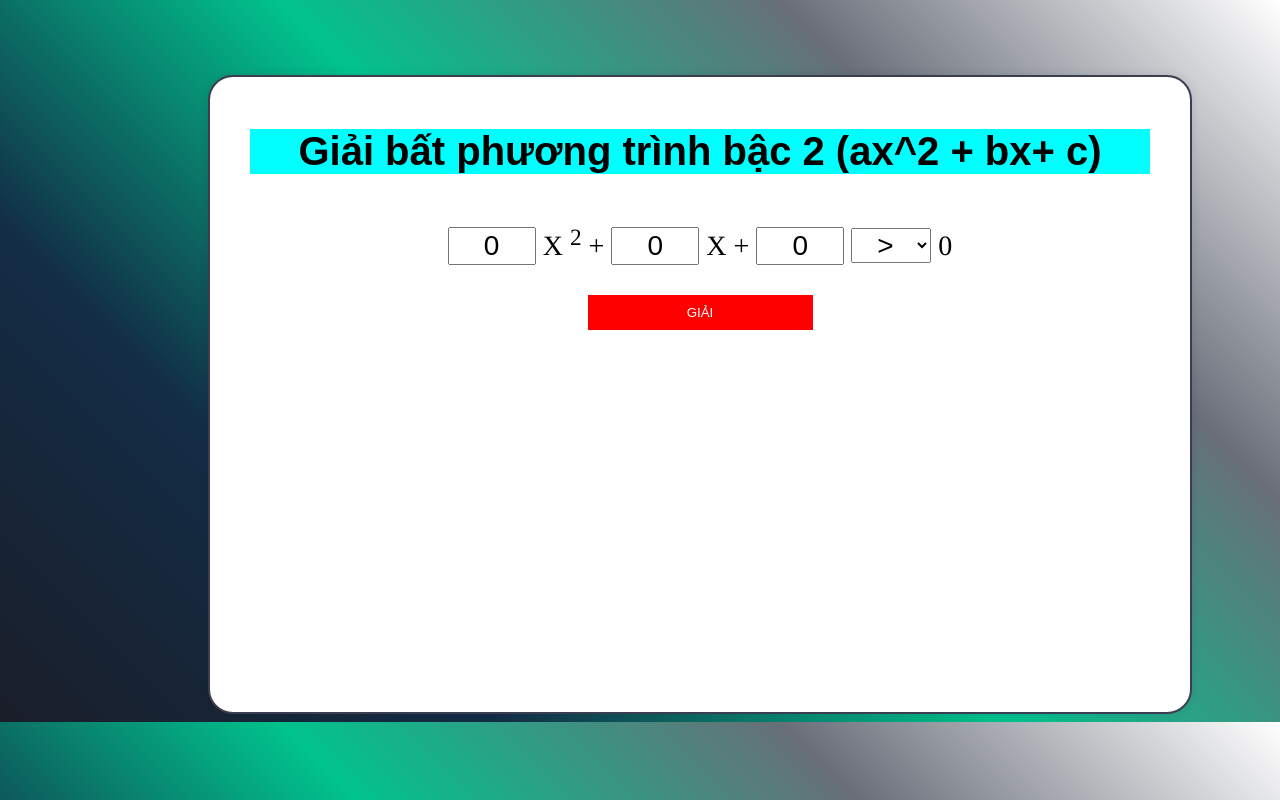
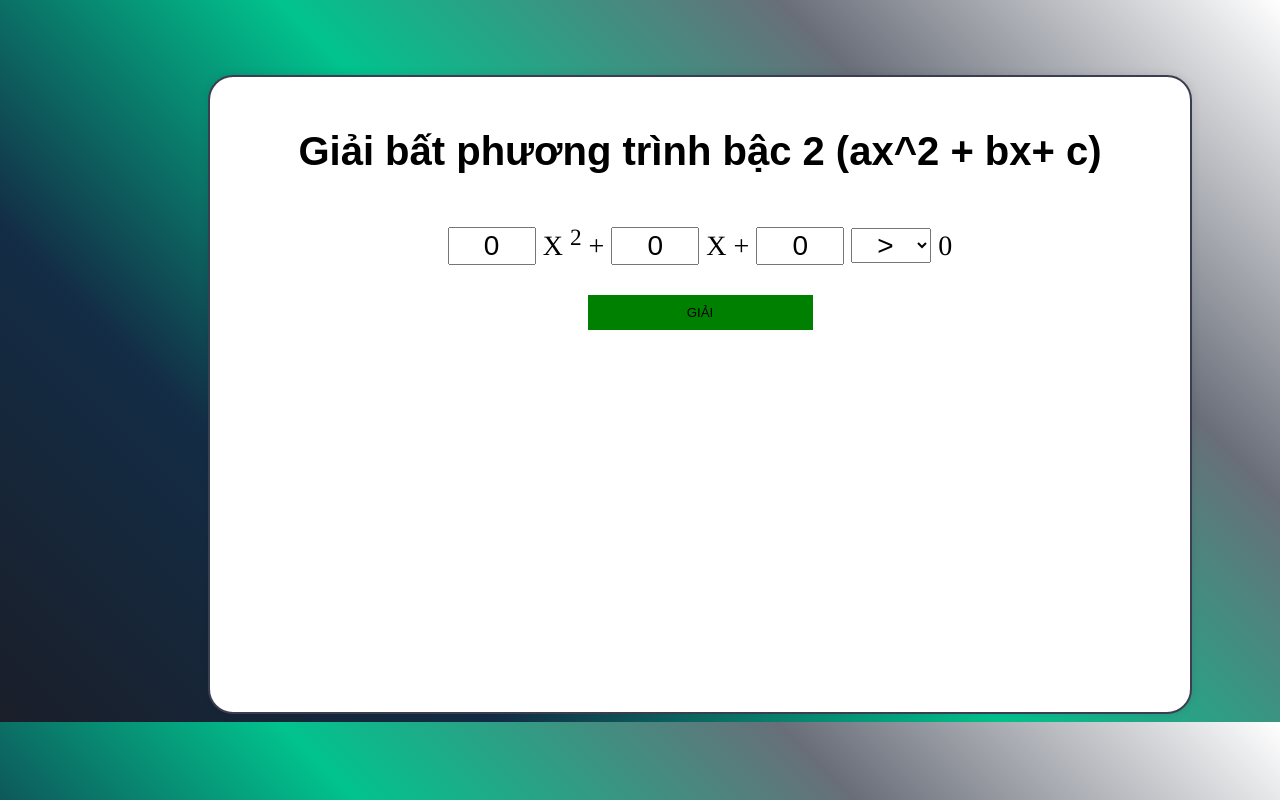
Before and after one commit to TrainTuTu/TrainTuTu.github.io, a plain HTML site: page index.html in a window 1280 px wide. Drawn offline with Linux system fonts and the light colour scheme.

Commit message:
Update backgrounf.css

```diff
--- a/backgrounf.css
+++ b/backgrounf.css
@@ -1,5 +1,5 @@
 h1 {
-  background-color: cyan;
+  background-color: white;
   font-family: Arial, Calibry, sans-serif;
   margin-bottom: 50px;
 }
@@ -27,9 +27,9 @@ button {
   width: 25%;
   margin: 30px auto;
   padding: 10px 15px;
-  background-color: red;
+  background-color: green;
   border: none;
-  color: white;
+  color: black;
   cursor: pointer;
 }
 #S1,#S2 {
```
